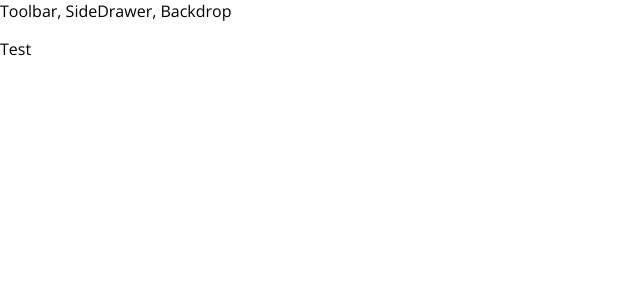
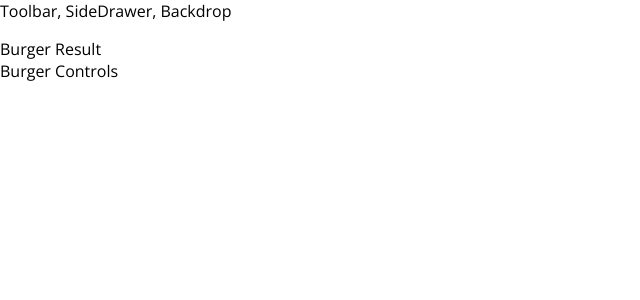
Before and after one commit to luizpaulofranz/react-burguer, a React app: page / in a window 1280 px wide. Shown: the top 300 px of the page, without its empty margins (0-640 px from the left). Built offline with nearby package versions, Linux system fonts and the light colour scheme.

Commit message:
Adds BurguerBuilder Container and adds component CSS in Layout.

```diff
--- a/src/App.js
+++ b/src/App.js
@@ -1,6 +1,8 @@
 // precisamos importar React para transpilar o JSX
 import React, { Component } from 'react';
 import Layout from './components/Layout/Layout';
+
+import BurgerBuilder from './containers/BurgerBuilder/BurgerBuilder';
 // todo componente deve retornar algum HTML para ser renderizado
 class App extends Component {
   // metodo obrigatorio, que sera usado pelo React
@@ -9,12 +11,13 @@ class App extends Component {
     return (
       <div>
         <Layout>
-          <p>Test</p>
+          <BurgerBuilder/>
         </Layout>
       </div>
     );
     // codigo jsx eh transpilado para esse padrao
-    //return React.createElement('div', {className: 'App'}, React.createElement('h1', null, 'Hello World!2'));
+    // por isso importar React eh necessario
+    // return React.createElement('div', {className: 'App'}, React.createElement('h1', null, 'Hello World!2'));
   }
 }
 
--- /dev/null
+++ b/src/components/Layout/Layout.css
@@ -0,0 +1 @@
+.Content{margin-top:16px}
--- a/src/components/Layout/Layout.js
+++ b/src/components/Layout/Layout.js
@@ -1,10 +1,13 @@
 import React from 'react';
 import Aux from '../../hoc/Aux';
+// classes eh um objeto JS que contem classes CSS
+// configurados com CSS components
+import classes from './Layout.css';
 
 const layout = ( props ) => (
     <Aux>
         <div>Toolbar, SideDrawer, Backdrop</div>
-        <main>
+        <main className={classes.Content}>
             {props.children}
         </main>
     </Aux>
--- /dev/null
+++ b/src/containers/BurgerBuilder/BurgerBuilder.js
@@ -0,0 +1,19 @@
+/** Esse eh um component Statefull, ou container, pois gerencia o estado
+ * do hamburguer mais varios componentes filhos*/
+
+import React, { Component } from 'react';
+// usamos nosso wrapper para tratar elementos adjacentes
+import Aux from '../../hoc/Aux';
+
+class BurgerBuilder extends Component {
+    render() {
+        return (
+            <Aux>
+                <div>Burger Result</div>
+                <div>Burger Controls</div>
+            </Aux>
+        );
+    }
+}
+
+export default BurgerBuilder;
```
